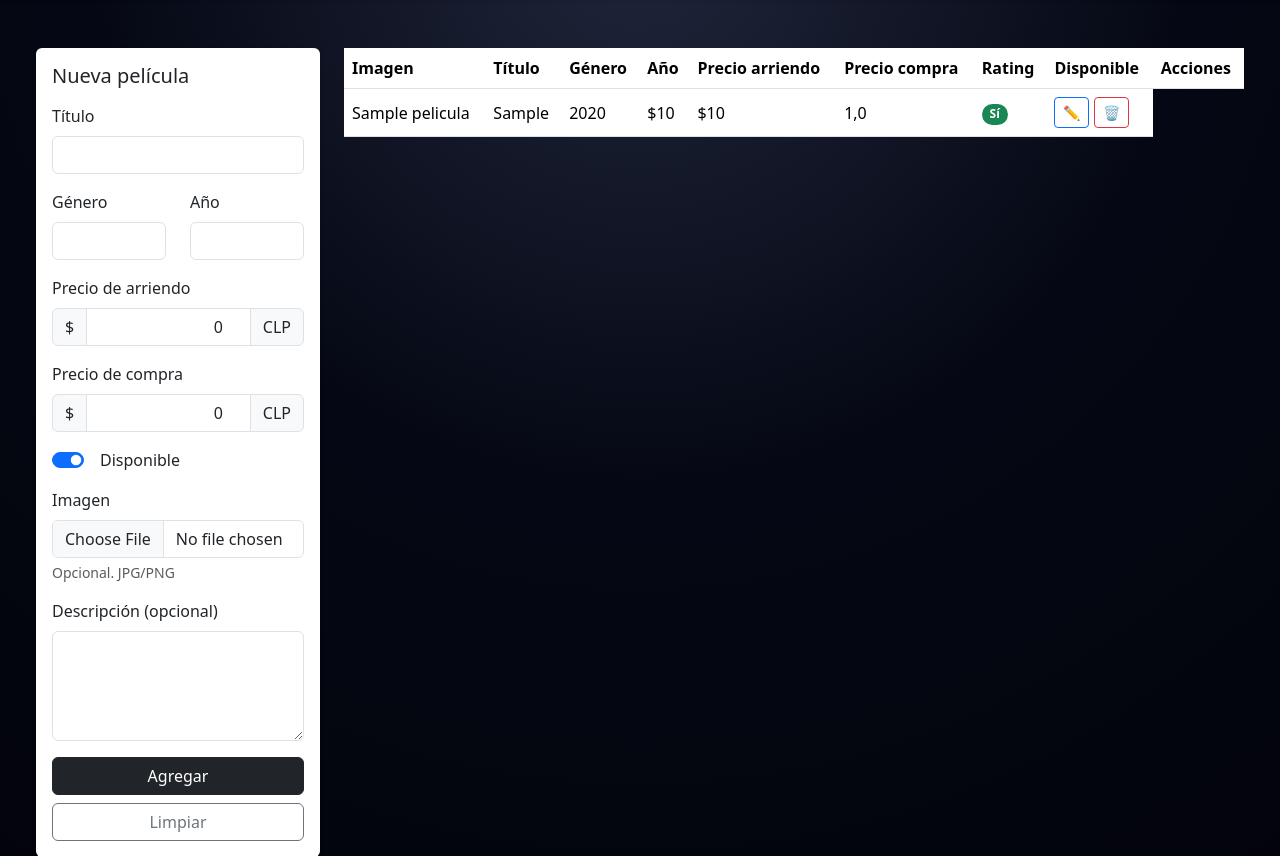
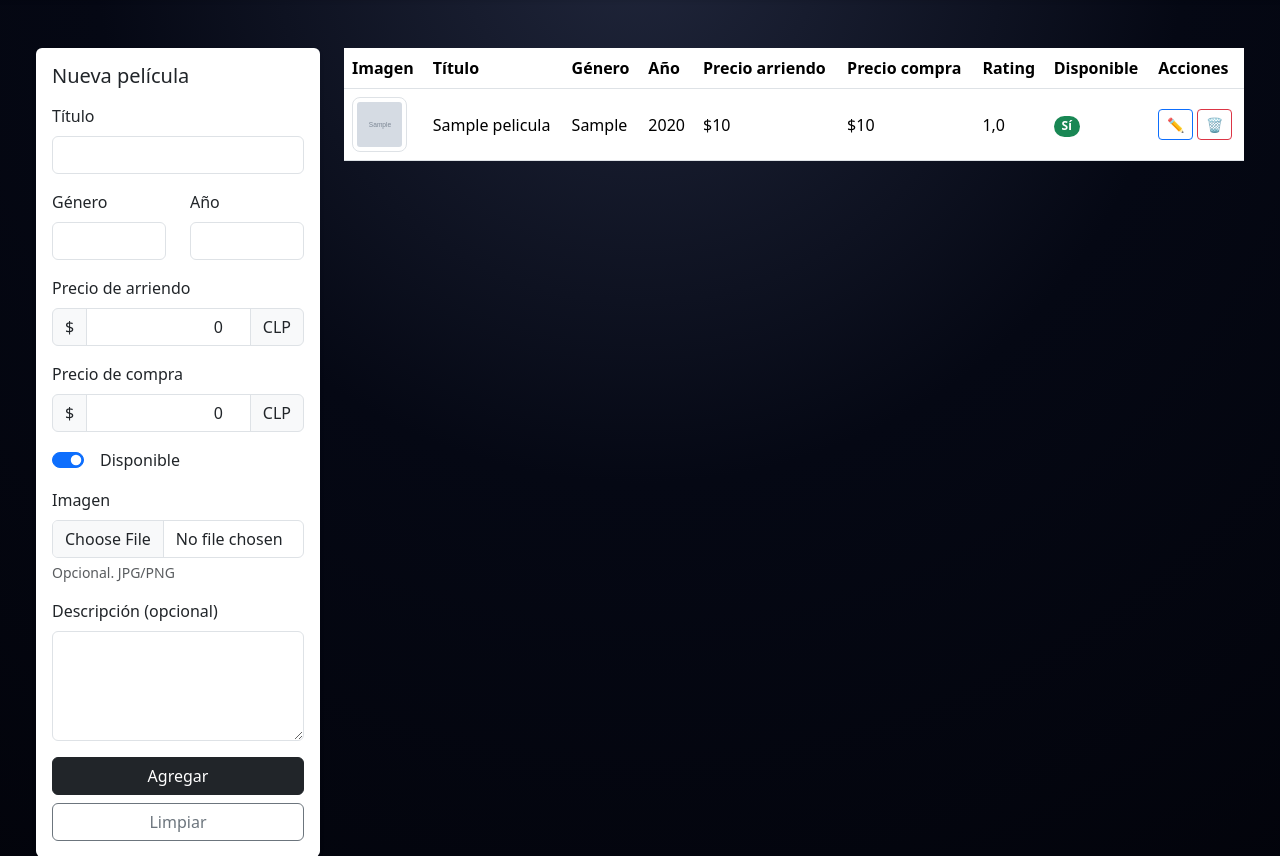
Before and after one commit to Nick24x/cinemarket, a Django app: page /panel/catalogo/ in a window 1280 px wide. Shown: the part 62-918 px from the top of the page. Run offline with Django 5.2, Linux system fonts and the light colour scheme; a user stored in the database is signed in; tables that the repository leaves empty hold one stand-in row (values such as "Sample post"); grey boxes marked "Sample" are stand-in pictures.

Commit message:
Admin: precios separados (arriendo/compra), formularios actualizados y tabla del catálogo corregida

```diff
--- a/templates/panel/catalogo_admin.html
+++ b/templates/panel/catalogo_admin.html
@@ -106,27 +106,56 @@
           <tbody>
             {% for p in peliculas %}
             <tr>
+
+              <!-- MINIATURA -->
+              <td>
+                {% if p.imagen %}
+                  <img src="{{ p.imagen.url }}" class="img-thumbnail" style="width:55px;height:55px;object-fit:cover;border-radius:8px;">
+                {% else %}
+                  <div style="width:55px;height:55px;background:#333;border-radius:8px;display:flex;align-items:center;justify-content:center;color:#aaa;font-size:10px;">
+                    No img
+                  </div>
+                {% endif %}
+              </td>
+
+              <!-- TÍTULO -->
               <td>{{ p.titulo }}</td>
+
+              <!-- GÉNERO -->
               <td>{{ p.genero }}</td>
+
+              <!-- AÑO -->
               <td>{{ p.anio }}</td>
+
+              <!-- PRECIO ARRIENDO -->
               <td>${{ p.precio_arriendo|floatformat:0 }}</td>
+
+              <!-- PRECIO COMPRA -->
               <td>${{ p.precio_compra|floatformat:0 }}</td>
-              <td>{{ p.calificacion|floatformat:1 }}</td>
+
+              <!-- RATING -->
+              <td>{{ p.calificacion }}</td>
+
+              <!-- DISPONIBLE -->
               <td>
                 {% if p.disponible %}
                   <span class="badge bg-success">Sí</span>
                 {% else %}
-                  <span class="badge bg-secondary">No</span>
+                  <span class="badge bg-danger">No</span>
                 {% endif %}
               </td>
+
+              <!-- ACCIONES -->
               <td>
                 <a href="{% url 'admin_pelicula_editar' p.id %}" class="btn btn-sm btn-outline-primary">
-                  ✏
+                  ✏️
                 </a>
                 <a href="{% url 'admin_pelicula_eliminar' p.id %}" class="btn btn-sm btn-outline-danger">
                   🗑
                 </a>
               </td>
+
+            </tr>
             </tr>
             {% empty %}
             <tr>
```
